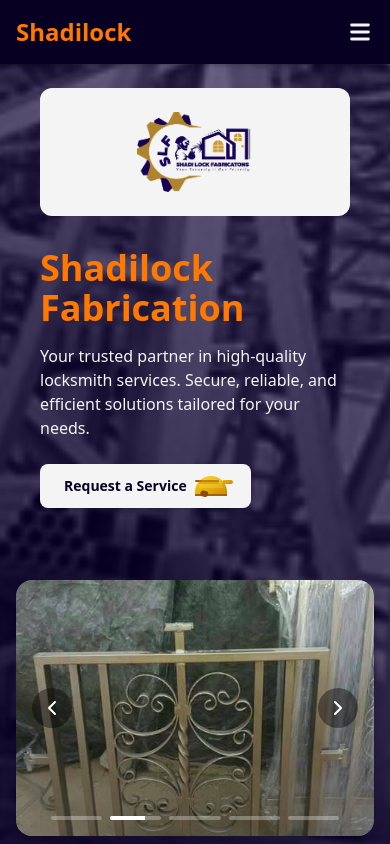
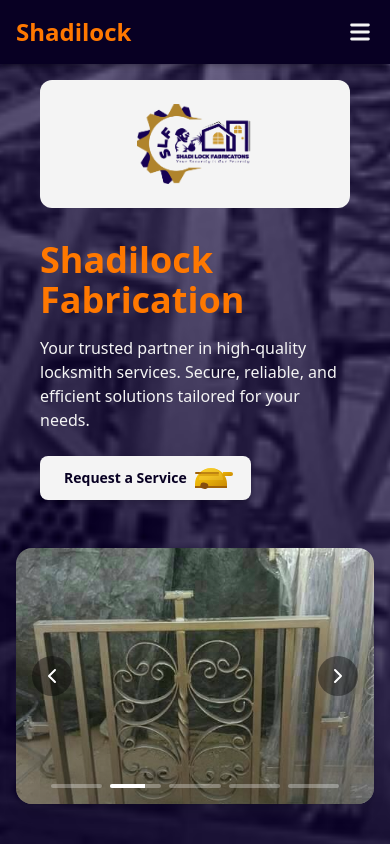
Before and after one commit to Abraham-trigs/shadilock-fabrications, a Next.js app in the folder shadilock-fabrications/: page / in a window 390 px wide. Shown: the top 844 px of the page. Built offline with nearby package versions, Linux system fonts and the light colour scheme.

Commit message:
quick links on footer and contact page update with real links

```diff
--- a/shadilock-fabrications/src/app/page.tsx
+++ b/shadilock-fabrications/src/app/page.tsx
@@ -64,9 +64,9 @@
         />
 
         {/* Wrapper */}
-        <div className="relative z-10 px-4 md:px-12 lg:px-20 py-12 mt-10">
+        <div className="relative z-10 px-4 md:px-12 lg:px-20 py-12 mt-8">
           {/* Mobile */}
-          <div className="flex flex-col gap-8 lg:hidden">
+          <div className="flex flex-col gap-2 lg:hidden">
             <HeroContent />
             <ImageCarouselWrapper /> {/* ✅ client component */}
           </div>
--- a/shadilock-fabrications/src/components/contact/ContactForm.tsx
+++ b/shadilock-fabrications/src/components/contact/ContactForm.tsx
@@ -128,7 +128,7 @@
             <h3 className="text-xl font-semibold mb-3">Follow Us</h3>
             <div className="flex gap-4">
               <a
-                href="https://facebook.com/shadilock"
+                href="https://www.facebook.com/profile.php?id=100066929106476"
                 target="_blank"
                 rel="noopener noreferrer"
                 className="p-3 rounded-full bg-orange border border-blueHover hover:bg-orange hover:text-darkBg transition"
@@ -136,7 +136,7 @@
                 <FaFacebookF size={20} />
               </a>
               <a
-                href="https://instagram.com/shadilock"
+                href="https://www.instagram.com/shadilockfabrication/"
                 target="_blank"
                 rel="noopener noreferrer"
                 className="p-3 rounded-full bg-orange border border-blueHover hover:bg-orange hover:text-darkBg transition"
@@ -144,7 +144,8 @@
                 <FaInstagram size={20} />
               </a>
               <a
-                href="https://wa.me/233246786638"
+                href="https://wa.me/233246786638?text=Hello%20Shadilock%20Fabrications%20👋%0A%0APlease%20choose%20an%20option%20to%20help%20us%20assist%20you%20quickly%3A%0A1%E2%83%A3%20Services%0A2%E2%83%A3%20Get%20a%20Quote%0A3%E2%83%A3%20Contact%20Support%0A%0AYou%20can%20also%20visit%20our%20website%20for%20more%20information%3A%20https%3A%2F%2Fshadilockfabrications.com
+"
                 target="_blank"
                 rel="noopener noreferrer"
                 className="p-3 rounded-full bg-orange border border-blueHover hover:bg-orange hover:text-darkBg transition"
--- a/shadilock-fabrications/src/components/layout/Footer.tsx
+++ b/shadilock-fabrications/src/components/layout/Footer.tsx
@@ -47,7 +47,7 @@
           <h3 className="text-lg font-semibold mb-3">Follow Us</h3>
           <div className="flex justify-center md:justify-start space-x-4">
             <a
-              href="https://facebook.com"
+              href="https://www.facebook.com/profile.php?id=100066929106476"
               target="_blank"
               rel="noopener noreferrer"
               className="hover:text-white transition-colors"
@@ -55,7 +55,7 @@
               <FaFacebookF className="text-2xl" />
             </a>
             <a
-              href="https://instagram.com"
+              href="https://www.instagram.com/shadilockfabrication/"
               target="_blank"
               rel="noopener noreferrer"
               className="hover:text-white transition-colors"
@@ -63,7 +63,8 @@
               <FaInstagram className="text-2xl" />
             </a>
             <a
-              href="https://wa.me/233XXXXXXXXX"
+              href="https://wa.me/233246786638?text=Hello%20Shadilock%20Fabrications%20👋%0A%0APlease%20choose%20an%20option%20to%20help%20us%20assist%20you%20quickly%3A%0A1%E2%83%A3%20Services%0A2%E2%83%A3%20Get%20a%20Quote%0A3%E2%83%A3%20Contact%20Support%0A%0AYou%20can%20also%20visit%20our%20website%20for%20more%20information%3A%20https%3A%2F%2Fshadilockfabrications.com
+"
               target="_blank"
               rel="noopener noreferrer"
               className="hover:text-white transition-colors"
```
